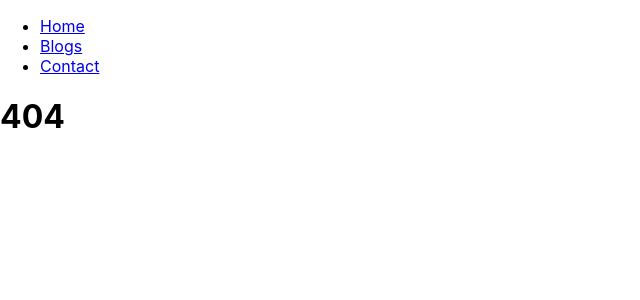
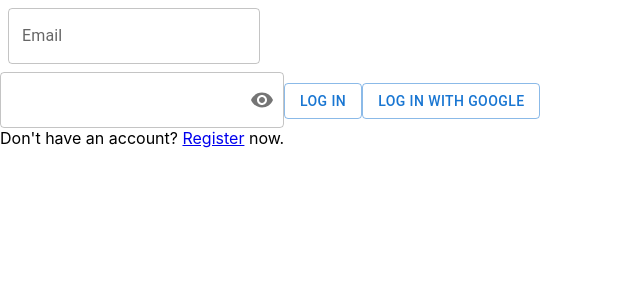
Before and after one commit to mariaLeoveanu/pweb-ecomm-frontend, a React (Create React App) app: page /login in a window 1280 px wide. Before the commit this address had no page. Shown: the top 300 px of the page, without its empty margins (0-640 px from the left). Built offline with nearby package versions, Linux system fonts and the light colour scheme; no server answers.

Commit message:
google sign in auth

```diff
--- a/package.json
+++ b/package.json
@@ -5,12 +5,15 @@
   "dependencies": {
     "@emotion/react": "^11.9.0",
     "@emotion/styled": "^11.8.1",
+    "@mui/icons-material": "^5.6.2",
     "@mui/material": "^5.6.4",
     "@testing-library/jest-dom": "^5.16.4",
     "@testing-library/react": "^13.2.0",
     "@testing-library/user-event": "^13.5.0",
+    "firebase": "^9.8.1",
     "react": "^18.1.0",
     "react-dom": "^18.1.0",
+    "react-firebase-hooks": "^5.0.3",
     "react-redux": "^8.0.1",
     "react-scripts": "5.0.1",
     "redux": "^4.2.0",
--- a/src/App.js
+++ b/src/App.js
@@ -4,6 +4,7 @@ import Layout from "./pages/Layout";
 import Home from "./pages/Home";
 import Blogs from "./pages/Blogs";
 import NoPage from "./pages/NoPage";
+import Login from './Login';
 import { useSelector, useDispatch } from "react-redux"
 import { bindActionCreators } from "redux"
 import { actionCreators } from "./state/index"
@@ -22,10 +23,12 @@ export default function App() {
 
     <BrowserRouter>
       <Routes>
+        <Route path='login' element = {<Login />} />
         <Route path="/" element={<Layout />}>
           <Route index element={<Home />} />
           <Route path="blogs" element={<Blogs />} />
           <Route path="*" element={<NoPage />} />
+
         </Route>
       </Routes>
     </BrowserRouter>
--- /dev/null
+++ b/src/Login.js
@@ -0,0 +1,80 @@
+import React, { useEffect, useState } from "react";
+import { Link, useNavigate } from "react-router-dom";
+import { auth, logInWithEmailAndPassword, signInWithGoogle } from "./firebase";
+import { useAuthState } from "react-firebase-hooks/auth";
+import Box from '@mui/material/Box';
+import TextField from '@mui/material/TextField';
+import { OutlinedInput, Button } from "@mui/material";
+import IconButton from '@mui/material/IconButton';
+import InputAdornment from '@mui/material/InputAdornment';
+import Visibility from '@mui/icons-material/Visibility';
+import VisibilityOff from '@mui/icons-material/VisibilityOff';
+
+function Login() {
+    const [email, setEmail] = useState("");
+    const [password, setPassword] = useState("");
+    const [user, loading, error] = useAuthState(auth);
+    const navigate = useNavigate();
+    const [isVisible, setVisible] = useState(false);
+
+    useEffect(() => {
+        if (loading) {
+            return;
+        }
+        if (user) navigate("/blogs");
+    }, [user, loading]);
+
+    const togglePassword = () => {
+        setVisible(!isVisible);
+    };
+
+    return (
+        <div>
+            <Box
+                component="form"
+                sx={{
+                    '& > :not(style)': { m: 1, width: '25ch' },
+                }}
+                noValidate
+                autoComplete="off"
+            >
+                <TextField onChange={(e) => { setEmail(e.target.value); console.log(email) }} id="outlined-basic" label="Email" variant="outlined" />
+            </Box>
+            <OutlinedInput
+                id="outlined-adornment-password"
+                type={isVisible ? 'text' : 'password'}
+                value={password}
+                onChange={(e) => { setPassword(e.target.value); console.log(password) }}
+                endAdornment={
+                    <InputAdornment position="end">
+                        <IconButton
+                            aria-label="toggle password visibility"
+                            onClick={togglePassword}
+                            edge="end"
+                        >
+                            {isVisible ? <VisibilityOff /> : <Visibility />}
+                        </IconButton>
+                    </InputAdornment>
+                }
+                label="Password"
+            />
+            <Button
+                variant="outlined"
+                onClick={() => logInWithEmailAndPassword(email, password)}>
+                Log in
+            </Button>
+
+            <Button
+                variant="outlined"
+                onClick={() => signInWithGoogle()}>
+                Log in with google
+            </Button>
+
+            <div>
+                Don't have an account? <Link to="/register">Register</Link> now.
+            </div>
+        </div>
+    )
+}
+
+export default Login
--- /dev/null
+++ b/src/firebase.js
@@ -0,0 +1,102 @@
+// Import the functions you need from the SDKs you need
+import { initializeApp } from "firebase/app";
+import { getAnalytics } from "firebase/analytics";
+
+  import {
+    GoogleAuthProvider,
+    getAuth,
+    signInWithPopup,
+    signInWithEmailAndPassword,
+    createUserWithEmailAndPassword,
+    sendPasswordResetEmail,
+    signOut,
+  } from "firebase/auth";
+  import {
+    getFirestore,
+    query,
+    getDocs,
+    collection,
+    where,
+    addDoc,
+  } from "firebase/firestore";
+
+// TODO: Add SDKs for Firebase products that you want to use
+// https://firebase.google.com/docs/web/setup#available-libraries
+
+// Your web app's Firebase configuration
+// For Firebase JS SDK v7.20.0 and later, measurementId is optional
+const firebaseConfig = {
+  apiKey: "AIzaSyDXpKhzEI1vgyXcyMF7epYUc23YSaaSUy0",
+  authDomain: "pweb-sem2.firebaseapp.com",
+  projectId: "pweb-sem2",
+  storageBucket: "pweb-sem2.appspot.com",
+  messagingSenderId: "745525952713",
+  appId: "1:745525952713:web:c18d1b958c45ec3b7e4d18",
+  measurementId: "G-TYCK7QLC1J"
+};
+
+// Initialize Firebase
+const app = initializeApp(firebaseConfig);
+const auth = getAuth(app);
+const analytics = getAnalytics(app);
+const db = getFirestore(app);
+
+
+const googleProvider = new GoogleAuthProvider();
+const signInWithGoogle = async () => {
+  try {
+    const res = await signInWithPopup(auth, googleProvider);
+    const user = res.user;
+    const q = query(collection(db, "users"), where("uid", "==", user.uid));
+    const docs = await getDocs(q);
+    if (docs.docs.length === 0) {
+      await addDoc(collection(db, "users"), {
+        uid: user.uid,
+        name: user.displayName,
+        authProvider: "google",
+        email: user.email,
+      });
+    }
+  } catch (err) {
+    console.error(err);
+    alert(err.message);
+  }
+};
+
+const logInWithEmailAndPassword = async (email, password) => {
+    try {
+      await signInWithEmailAndPassword(auth, email, password);
+    } catch (err) {
+      console.error(err);
+      alert(err.message);
+    }
+  };
+
+  const registerWithEmailAndPassword = async (name, email, password) => {
+    try {
+      const res = await createUserWithEmailAndPassword(auth, email, password);
+      const user = res.user;
+      await addDoc(collection(db, "users"), {
+        uid: user.uid,
+        name,
+        authProvider: "local",
+        email,
+      });
+    } catch (err) {
+      console.error(err);
+      alert(err.message);
+    }
+  };
+
+  const logout = () => {
+    signOut(auth);
+
+  };
+
+  export {
+      auth,
+      signInWithGoogle,
+      logInWithEmailAndPassword,
+      registerWithEmailAndPassword,
+      logout
+  };
--- a/src/pages/Layout.js
+++ b/src/pages/Layout.js
@@ -1,8 +1,11 @@
-import { Outlet, Link } from "react-router-dom";
+import { Outlet, Link, useNavigate} from "react-router-dom";
+import { logout} from "../firebase";
+import { OutlinedInput, Button } from "@mui/material";
 
 const Layout = () => {
+  const navigate = useNavigate();
   return (
-    <>
+    <div>
       <nav>
         <ul>
           <li>
@@ -14,11 +17,16 @@ const Layout = () => {
           <li>
             <Link to="/contact">Contact</Link>
           </li>
+
         </ul>
       </nav>
+      <Button
+                variant="outlined"
+                onClick={() => { logout(); navigate("/login") }}>
+                Logout
+            </Button>
+    </div>
 
-      <Outlet />
-    </>
   )
 };
 
```
Also changed, not shown: 1 other file (tests, documents, lock files or other folders).
